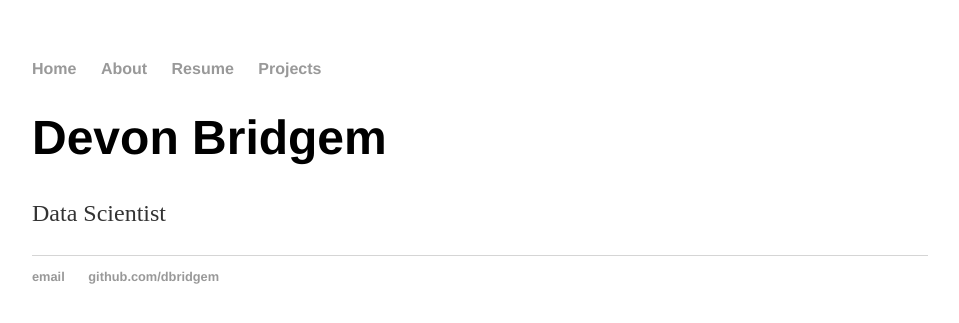
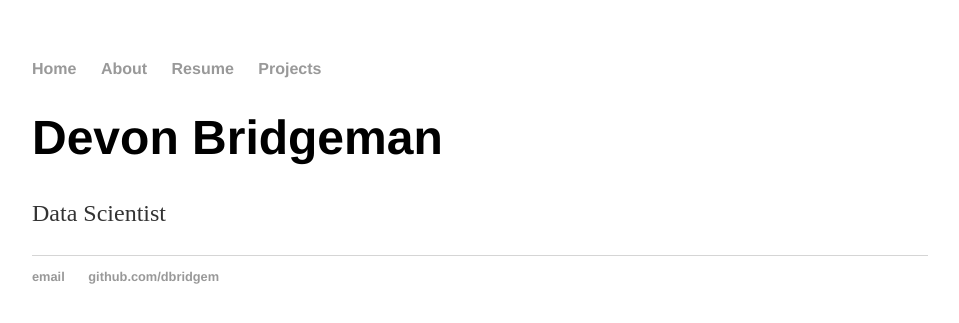
Before and after one commit to dbridgem/dbridgem.github.io, a Jekyll site: the page built from index.html, in a window 1280 px wide. Shown: the top 323 px of the page, without its empty margins (160-1119 px from the left). Built offline with Jekyll 4.4.1, drawn with Linux system fonts in a browser that asks for light colours.

Commit message:
Update index.html

```diff
--- a/index.html
+++ b/index.html
@@ -3,6 +3,6 @@ layout: default
 title: Devon Bridgeman Personal Site
 ---
 <div class="blurb">
-	<h1>Devon Bridgem</h1>
+	<h1>Devon Bridgeman</h1>
 	<p>Data Scientist</a></p>
 </div><!-- /.blurb -->
```
